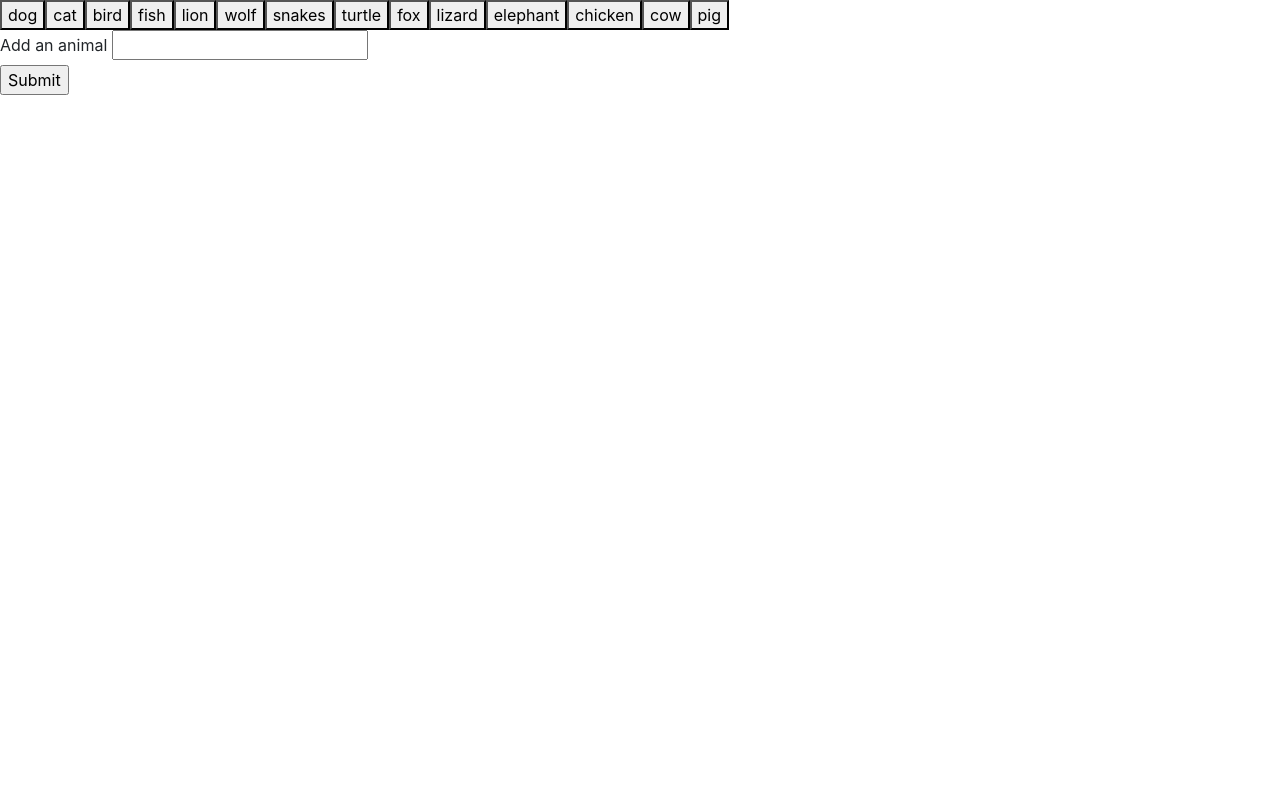
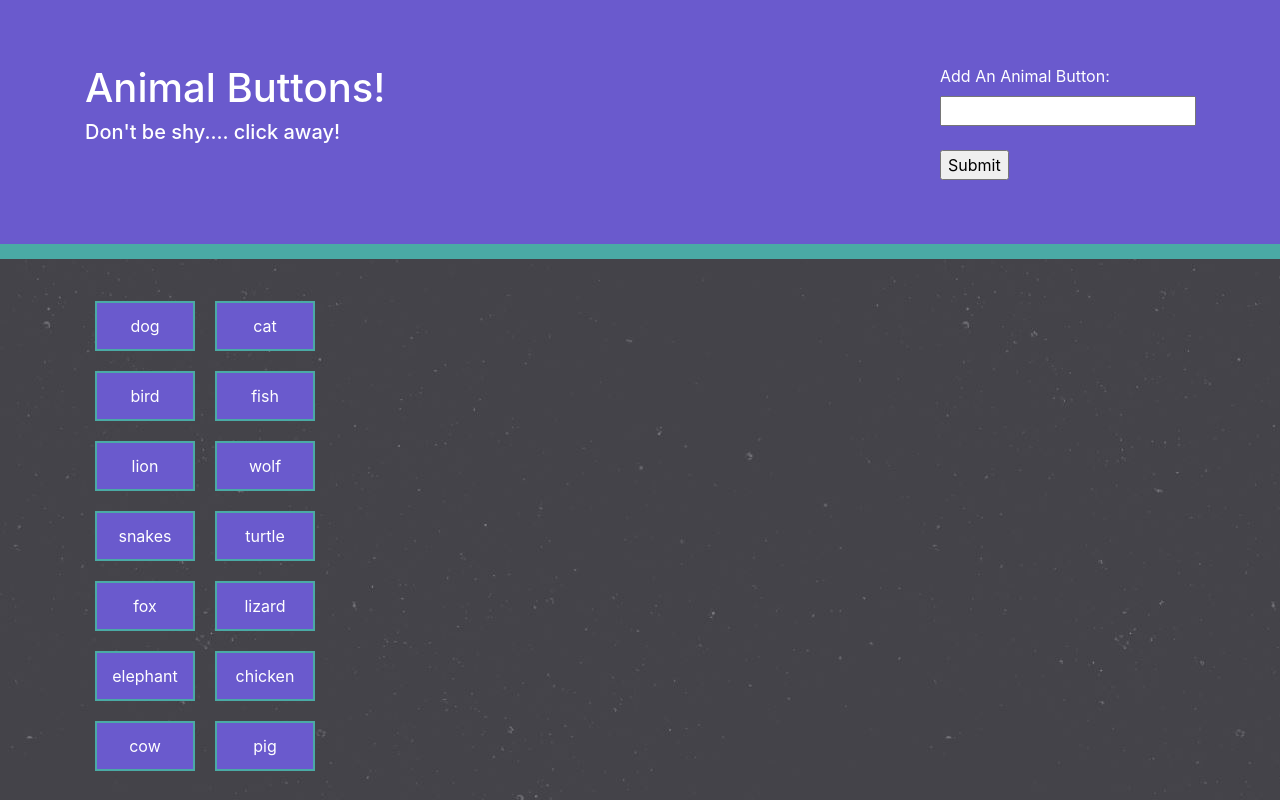
Before and after one commit to rami0141/Animal-Button-Giphy, a plain HTML site: page index.html in a window 1280 px wide. Drawn offline with nearby package versions, Linux system fonts and the light colour scheme.

Commit message:
bootstrap and css added

```diff
--- /dev/null
+++ b/assets/css/style.css
@@ -0,0 +1,43 @@
+.jumbotron {
+	background-color: SlateBlue;
+	border-bottom: 15px solid #4aaaa5;
+}
+
+body {
+	background-image: url('../images/stardust.JPG');
+	color: white;
+}
+
+img {
+  cursor: pointer;
+  height: 200px;
+  width: 200px;
+  margin: 20px;
+  border: 2px solid black;
+  border-radius: 35px;
+}
+
+p{
+  text-align: center;
+  font-size: 18px;
+}
+
+button {
+	background-color: SlateBlue;
+	padding: 10px;
+	width: 100px;
+	height:50px;
+	margin: 10px;
+	text-align: center;
+	position: relative;
+	color: white;
+	border: 2px solid #4aaaa5;
+}
+button:hover {
+	background: #4aaaa5;
+}
+
+#animals {
+	display: inline-block;
+
+}
--- a/javascript/app.js
+++ b/assets/javascript/app.js
@@ -38,8 +38,10 @@ creatingButtons();
 
             var animalImage = $("<img>");
 
-            animalImage.attr("src", results[i].images.fixed_height.url);
+            animalImage.attr("src", results[i].images.fixed_height_still.url);
             animalImage.addClass("aimage");
+            animalImage.attr("data-state", results[i]);
+
 
             //animalImage.attr("id", i);
 
@@ -87,11 +89,13 @@ $("#addAnimal").on("click", function(event) {
 
 
 
+
+
 // Pause and Play Giphy
 
-$(document).on('mouseover', ".aimage", function (){
+$(document).on('click', ".aimage", function () {
   $(".aimage").mouseover(function(){
-    $(this).attr("src", "https://media2.giphy.com/media/jSqZDS0LhmHwk/200_s.gif");
+    $(this).attr("src", results[i].images.fixed_height.url);
   });
 });
-	creatingButtons();
+	//creatingButtons();
--- a/index.html
+++ b/index.html
@@ -1,39 +1,58 @@
 <!DOCTYPE html>
 <html lang="en">
-<style>
-img{
-  cursor:pointer;
-}
-</style>
+
 <head>
   <meta charset="utf-8">
   <title>Animal Buttons</title>
   <link rel="stylesheet" href="https://maxcdn.bootstrapcdn.com/bootstrap/4.0.0-beta.2/css/bootstrap.min.css" integrity="sha384-PsH8R72JQ3SOdhVi3uxftmaW6Vc51MKb0q5P2rRUpPvrszuE4W1povHYgTpBfshb" crossorigin="anonymous">
+  <link rel="stylesheet" type="text/css" href="assets/css/style.css">
+</head>
 
+<body>
 
-</head>
-    <!-- We'll be dumping our JSON contents in here -->
+<!--heading and form-->
+<div class="jumbotron jumbotron-fluid">
+  <div class="container">
+    <div class="row">
+      <div class="col-md-9">
+        <h1>Animal Buttons!</h1>
+        <h5>Don't be shy.... click away!</h5>
+      </div>
 
-    <div class="animalButtons"></div>
+      <!-- We'll be dumping our JSON contents in here -->
+      <div class="col-md-3">
+        <!-- This form will be where the user adds an animal button -->
+        <form id="animal-form float-left">
+          <label for="animal-input">Add An Animal Button:</label><br>
+          <input type="text" id="animal-input"><br><br>
+          <!-- This button will trigger our AJAX call -->
+          <input id="addAnimal" type="submit" value="Submit">
+        </form>
+      </div>
+    </div>
+  </div>
+</div>
 
-    <!-- This form will be where the user adds an animal button -->
-    <form id="animal-form">
-      <label for="animal-input">Add an animal</label>
-      <input type="text" id="animal-input"><br>
+<!--buttons and pictures-->
 
-      <!-- This button will trigger our AJAX call -->
-      <input id="addAnimal" type="submit" value="Submit">
-    </form>
+  <div class="container">
+  <div class="row">
+    <div class="col-md-4">
+      <div class="animalButtons text-primary"></div>
+    </div>
 
-    <div id="animals"></div>
-
+    <div class="col-md-8">
+      <div id="animals"></div>
+    </div>
+  </div>
+</div>
 
 <!-- adding jQuery -->
 
   <script src="https://cdnjs.cloudflare.com/ajax/libs/jquery/3.2.1/jquery.min.js"></script>
 
 <!--adding JavaScript-->
- <script type="text/javascript" src="javascript/app.js"></script>
+ <script type="text/javascript" src="assets/javascript/app.js"></script>
 
 </body>
 </html>
```
Also changed, not shown: assets/images/stardust.JPG (added).
